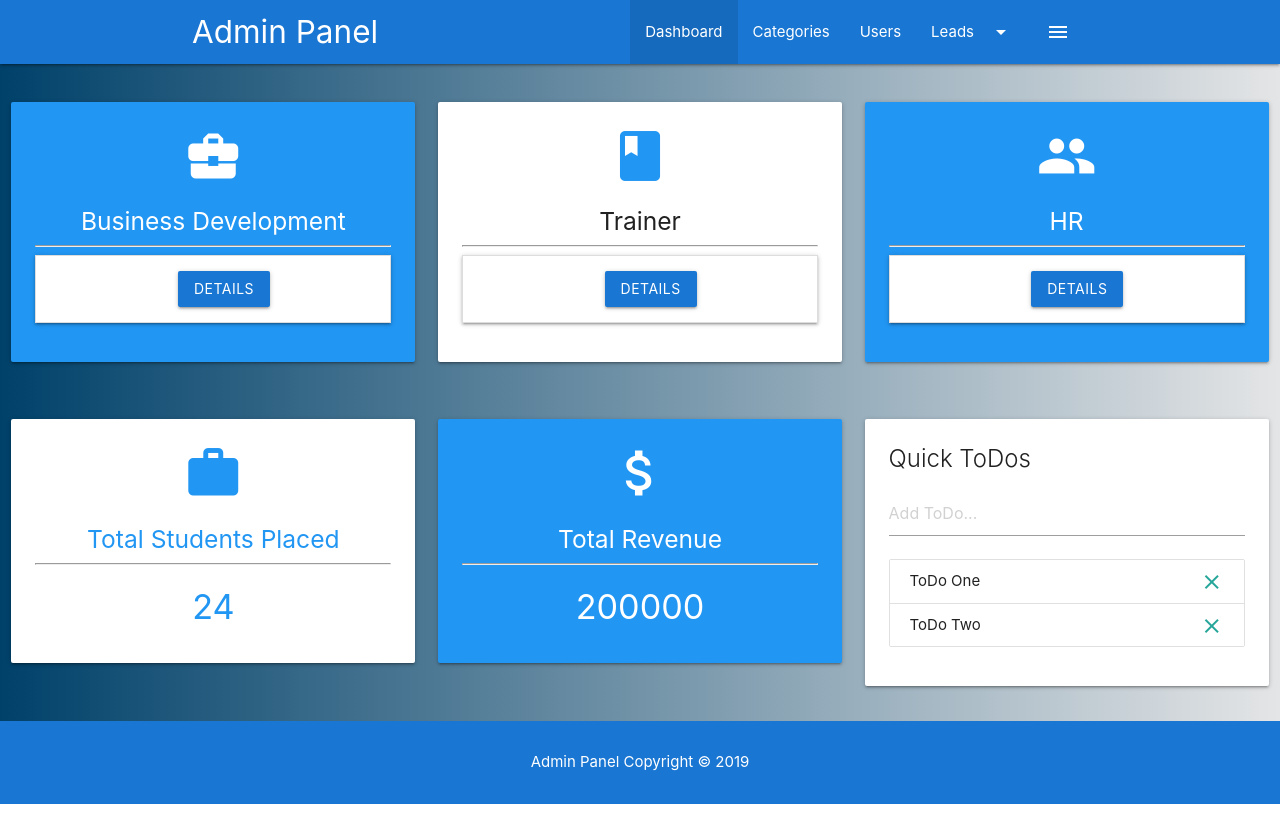
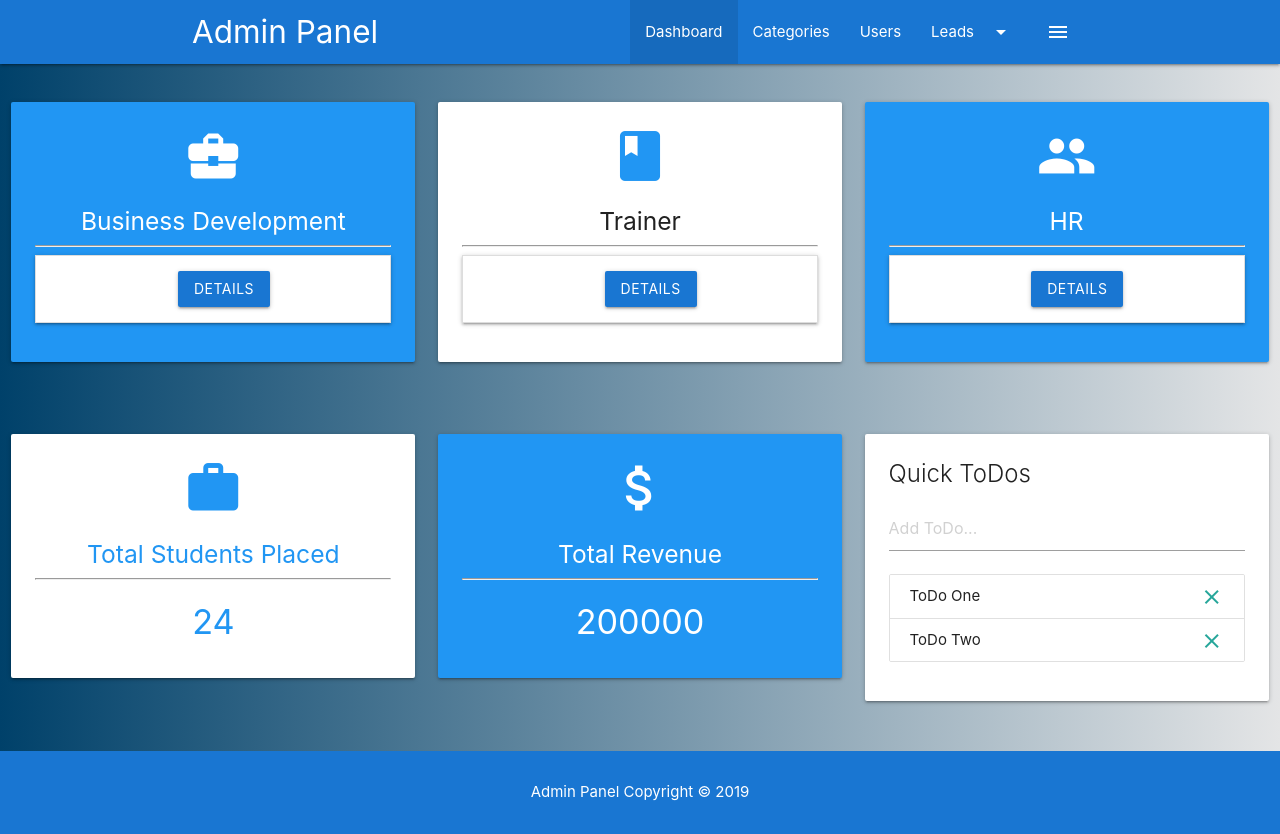
Before and after one commit to tron135/portal_v4, a Django app: page / in a window 1280 px wide. Before the commit the page ends 804 px from the top, so only its background shows below. Run offline with Django 3.2, Linux system fonts and the light colour scheme.

Commit message:
minor changes on dashboard

```diff
--- a/templates/main/dashboard.html
+++ b/templates/main/dashboard.html
@@ -106,7 +106,7 @@
 </div>
 </section>
 
-
+<section class="section">
     <div class="row">
         <div class="col s12 l4 m4">
             <div class="card-panel white blue-text center">
```
Lines whose indentation alone changed are shown as unchanged.
